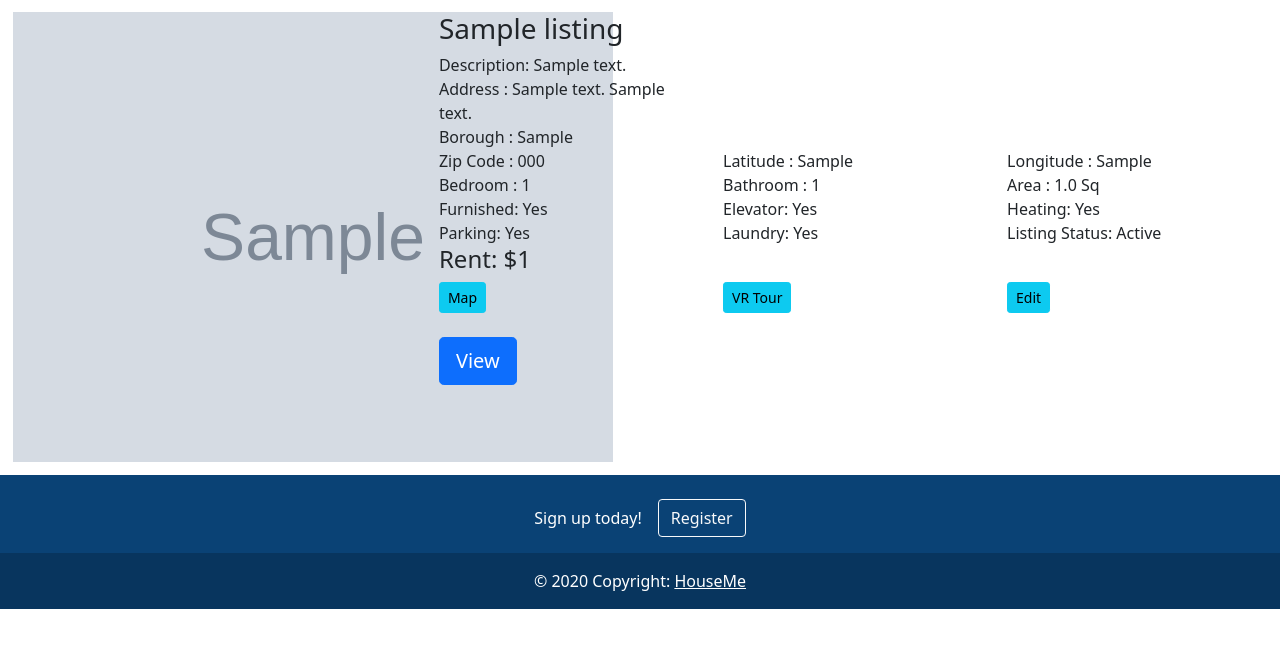
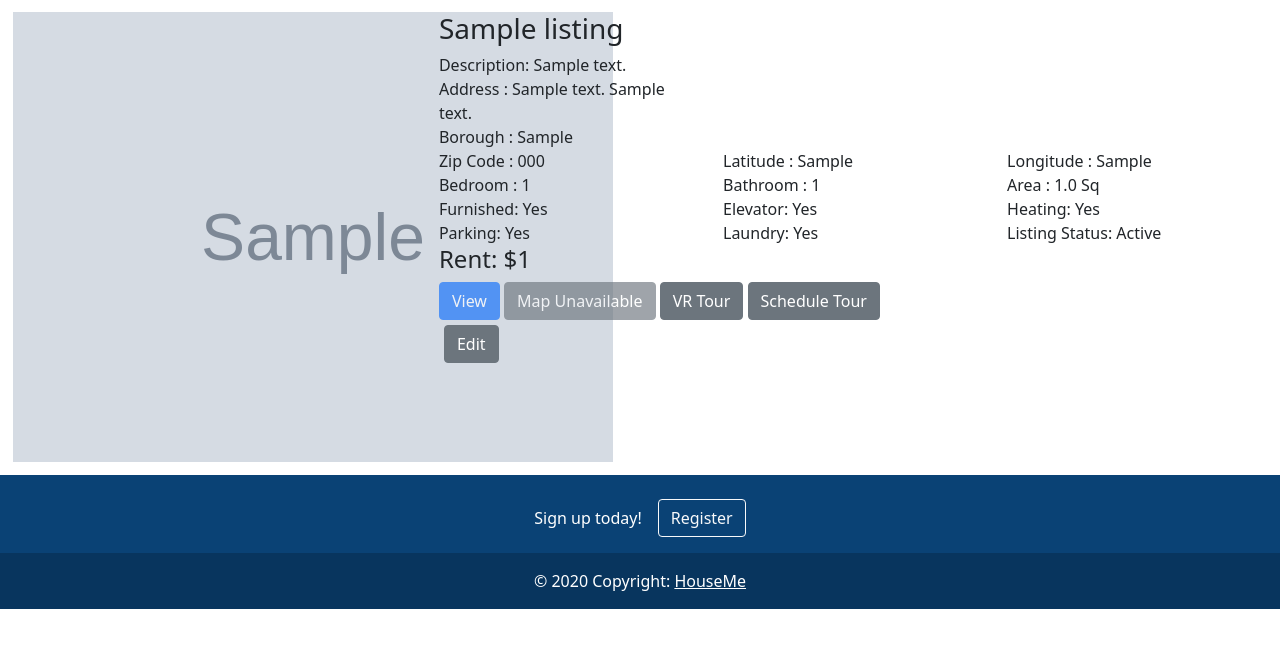
Before and after one commit to gcivil-nyu-org/S2022-Team-5-repo, a Django app: page /mylistings in a window 1280 px wide. Shown: the part 57-705 px from the top of the page. Run offline with Django 3.2, Linux system fonts and the light colour scheme; a user stored in the database is signed in; tables that the repository leaves empty hold one stand-in row (values such as "Sample post"); grey boxes marked "Sample" are stand-in pictures.

Commit message:
Fixed mylisting page UI

```diff
--- a/templates/property/mylistings.html
+++ b/templates/property/mylistings.html
@@ -103,28 +103,35 @@
                         <h4>Rent: ${{listing.rent}}</h4>
                     </div>
                 </div>
-                <div class="row">
-                    <div class="col-md-4">
-                        <input onclick="location.href='{{listing.map_url}}'" type="button"
-                            class="btn btn-info btn-sm btn-block" value="Map"></input>
-                    </div>
-                    <div class="col-md-4">
-                        <input onclick="location.href='{{listing.matterport_link}}'" type="button"
-                            class="btn btn-info btn-sm btn-block" value="VR Tour"></input>
-                    </div>
+                <a class="btn btn-primary disabled btn-block" href="#" role="button">View</a>
+                    {% if not listing.map_url %}
+                    <a class="btn btn-secondary disabled" href="#" role="button">Map Unavailable</a>
+                    {% else %}
+                    <a class="btn btn-secondary " href="{{listing.map_url}}" role="button">Map</a>
+                    {% endif %}
+
+
+                    {% if not listing.matterport_link %}
+                    <a class="btn btn-secondary disabled btn-block" href="#" role="button">VR Tour Unavailable</a>
+                    {% else %}
+                    <a class="btn btn-secondary btn-block " href="{{listing.matterport_link}}" role="button">VR Tour</a>
+                    {% endif %}
+                    {% if not listing.calendly_link %}
+                    <a class="btn btn-secondary disabled btn-block" href="#" role="button">Schedule Tour Unavailable</a>
+                    {% else %}
+                    <a class="btn btn-secondary btn-block " href="{{listing.calendly_link}}" role="button">Schedule Tour</a>
+                    {% endif %}
                     <div class="col-md-4">
                         <input onclick="location.href='/property/editlisting/{{listing.listing_id}}'" type="button"
-                            class="btn btn-info btn-sm btn-block" onsubmit="" value="Edit"></input>
+                        style="margin:5px;" class="btn btn-secondary btn-block" onsubmit="" value="Edit"></input>
                     </div>
-                </div>
                 <br>
                 <form action="#" method="post" id="form">
                     {% csrf_token %}
                     <input type="hidden" name="classroomid" value="{{classroom.class_id}}">
-                    <input type="submit" name="submit" id="submit" class="btn btn-primary btn-lg btn-block"
-                        value="View" />
                 </form>
             </div>
+            </br>
         </div>
         {% endfor %}
 
```
